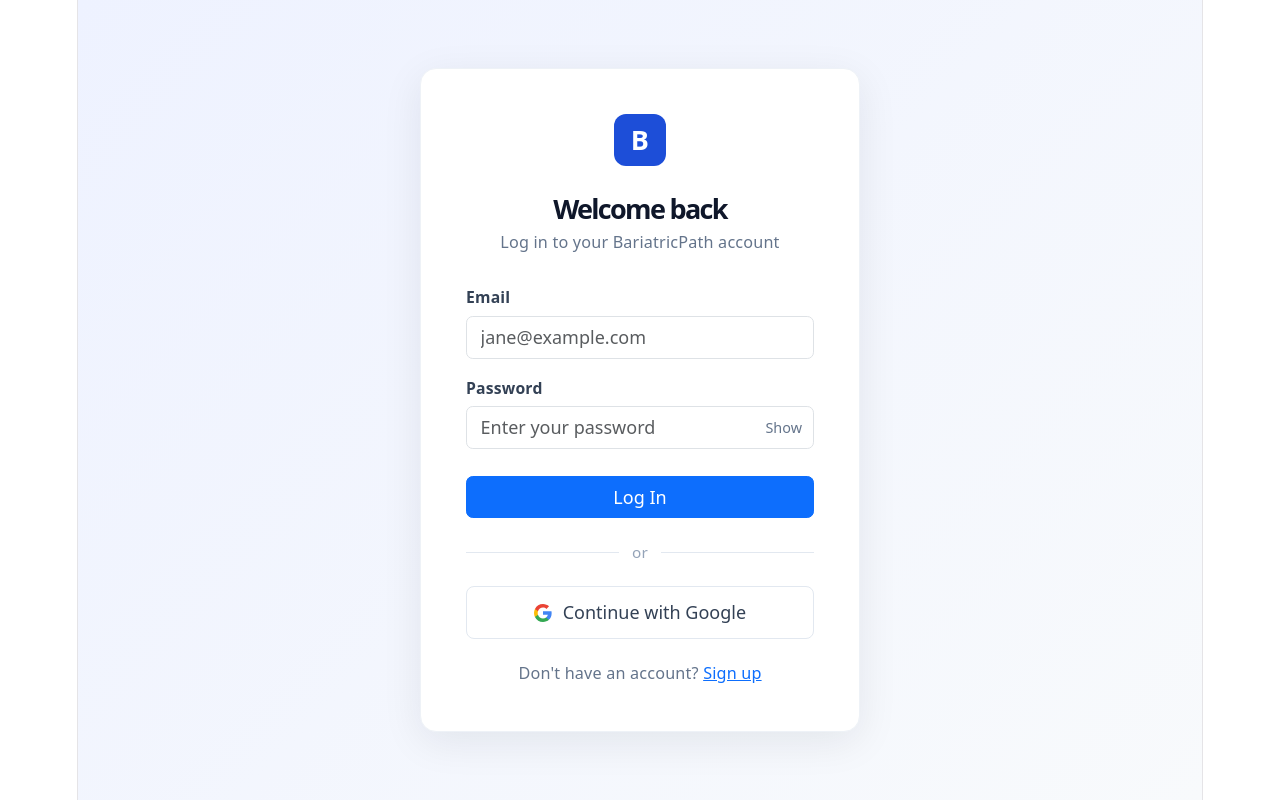
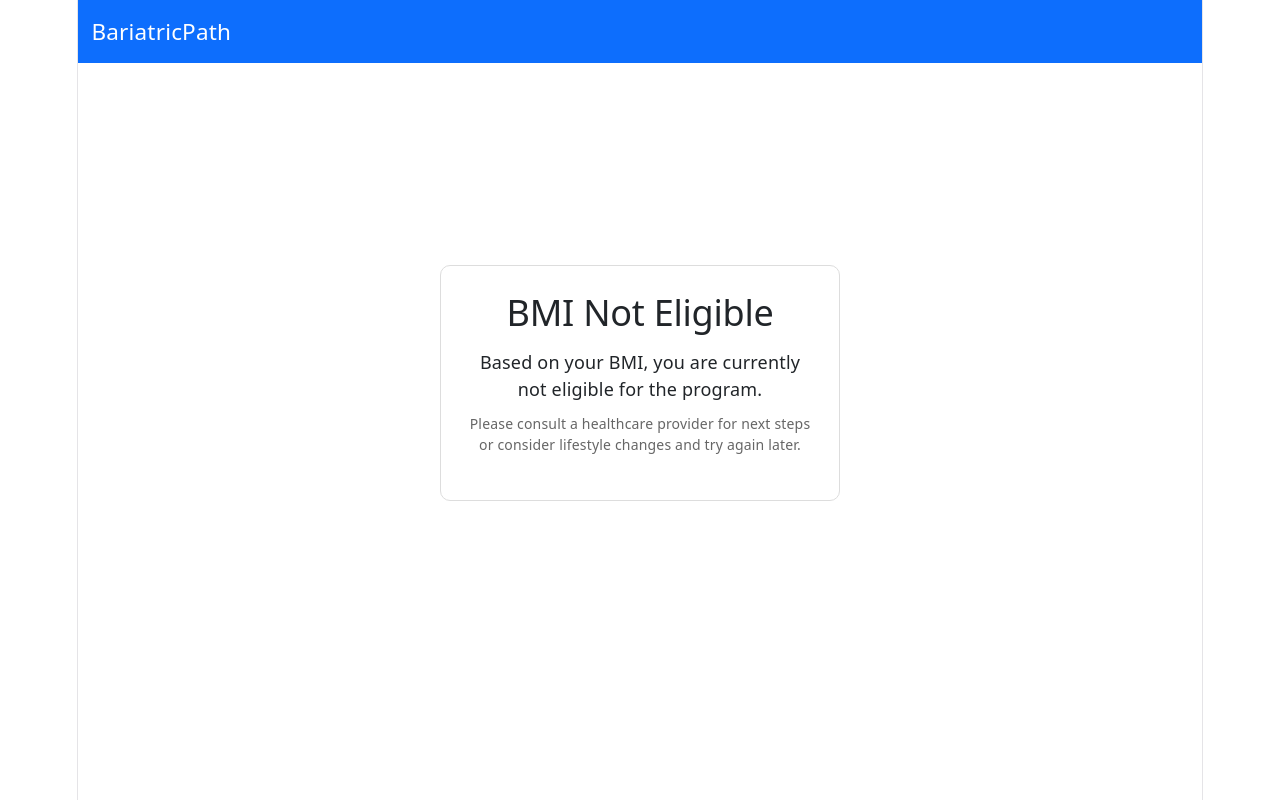
Before and after one commit to BUMETCS673/cs673olsum26project-cs673olsum26team1, a React (Vite) app in the folder client/: page /bmi-ineligible in a window 1280 px wide. Before the commit this address led to /login. Built offline with nearby package versions, Linux system fonts and the light colour scheme; no server answers.

Commit message:
[HYBRID] Added BmiIneligible page is bmi is below 27, currently still goes to pationt portal if bmi is above 27

```diff
--- a/client/src/App.jsx
+++ b/client/src/App.jsx
@@ -7,6 +7,7 @@
 import ProtectedRoute from './components/ProtectedRoute';
 import RegisterPage from './pages/Register';
 import BMICalculationPage from './pages/BMICalculationPage';
+import BmiIneligiblePage from './pages/BmiIneligiblePage';
 import LoginPage from './pages/LoginPage';
 import PatientPortal from './pages/PatientPortal';
 import CoordinatorDashboard from './pages/CoordinatorDashboard';
@@ -23,6 +24,7 @@
           <Route path="/login" element={<LoginPage />} />
           <Route path="/register" element={<RegisterPage />} />
           <Route path="/bmi-calculation" element={<BMICalculationPage />} />
+          <Route path="/bmi-ineligible" element={<BmiIneligiblePage />} />
 
           {/* Protected routes — one canonical path each */}
           <Route
--- a/client/src/pages/BMICalculationPage.jsx
+++ b/client/src/pages/BMICalculationPage.jsx
@@ -8,11 +8,6 @@
   const navigate = useNavigate();
 
   const user = location.state; // data passed from Register
-
-  if (!user) {
-    navigate('/register');
-    return null;
-  }
 
   const [height, setHeight] = useState('');
   const [weight, setWeight] = useState('');
@@ -27,7 +22,22 @@
 
     // later: save to backend here
 
-    navigate('/patient/portal');
+
+    if (bmi > 27) {
+      navigate('/patient/portal', {
+        state: {
+          ...user,
+          bmi: bmi.toFixed(1),
+        },
+      });
+    } else {
+      navigate('/bmi-ineligible', {
+        state: {
+          ...user,
+          bmi: bmi.toFixed(1),
+        },
+      });
+    }
   };
 
   return (
--- /dev/null
+++ b/client/src/pages/BmiIneligiblePage.jsx
@@ -0,0 +1,90 @@
+import { useLocation, useNavigate } from 'react-router-dom';
+import Navbar from '../components/Navbar';
+
+function BmiIneligible() {
+  const location = useLocation();
+  const navigate = useNavigate();
+
+  const user = location.state; // data passed from BMI page
+
+  return (
+    <>
+      <Navbar />
+
+      <div style={styles.container}>
+        <div style={styles.card}>
+          <h2 style={styles.title}>BMI Not Eligible</h2>
+
+          {user?.bmi && (
+            <p style={styles.bmiText}>
+              Your BMI: <strong>{user.bmi}</strong>
+            </p>
+          )}
+
+          <p style={styles.message}>
+            Based on your BMI, you are currently not eligible for the program.
+          </p>
+
+          <p style={styles.subMessage}>
+            Please consult a healthcare provider for next steps or consider
+            lifestyle changes and try again later.
+          </p>
+
+        </div>
+      </div>
+    </>
+  );
+}
+
+const styles = {
+  container: {
+    display: 'flex',
+    justifyContent: 'center',
+    alignItems: 'center',
+    height: '80vh',
+    padding: 20,
+  },
+  card: {
+    maxWidth: 400,
+    padding: 25,
+    border: '1px solid #ddd',
+    borderRadius: 10,
+    textAlign: 'center',
+  },
+  title: {
+    marginBottom: 15,
+  },
+  bmiText: {
+    fontSize: 18,
+    marginBottom: 10,
+  },
+  message: {
+    marginBottom: 10,
+  },
+  subMessage: {
+    fontSize: 14,
+    color: '#666',
+    marginBottom: 20,
+  },
+  button: {
+    padding: 10,
+    width: '100%',
+    marginBottom: 10,
+    backgroundColor: '#d9534f',
+    color: 'white',
+    border: 'none',
+    borderRadius: 5,
+    cursor: 'pointer',
+  },
+  secondaryButton: {
+    padding: 10,
+    width: '100%',
+    backgroundColor: '#6c757d',
+    color: 'white',
+    border: 'none',
+    borderRadius: 5,
+    cursor: 'pointer',
+  },
+};
+
+export default BmiIneligible;
```
